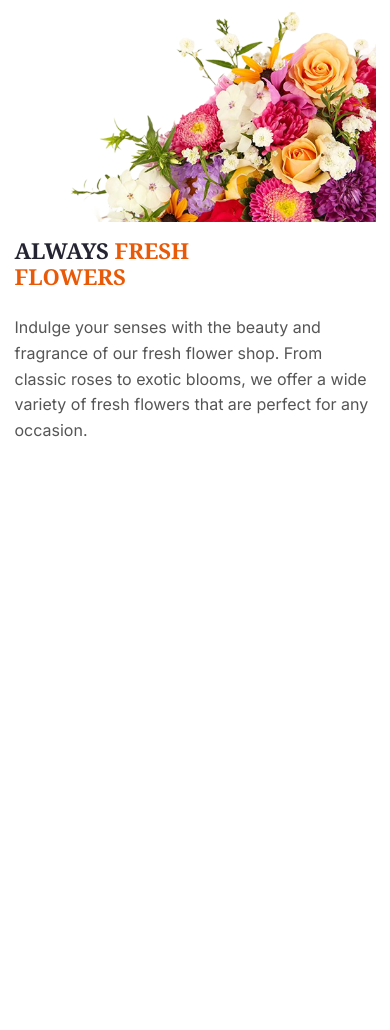
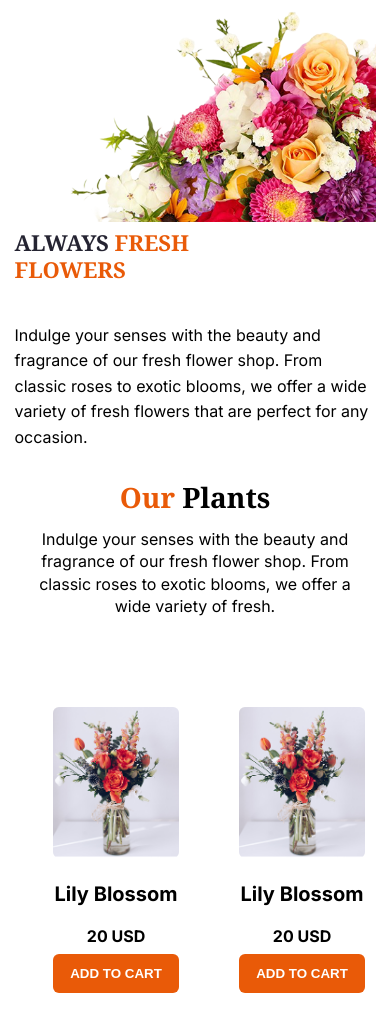
Before and after one commit to sabbir019777/phero-second-assignment, a plain HTML site: page index.html in a window 390 px wide. Shown: the part 49-1079 px from the top of the page. Before the commit the page ends 844 px from the top, so only its background shows below. Drawn offline with Linux system fonts and the light colour scheme.

Commit message:
add responsive plants section with title,subtitle and card

```diff
--- a/index.html
+++ b/index.html
@@ -19,6 +19,8 @@
   rel="stylesheet"
   href="https://cdnjs.cloudflare.com/ajax/libs/font-awesome/6.5.0/css/all.min.css"
 />
+<link href="https://fonts.googleapis.com/css2?family=Inter:wght@400;600;700&display=swap" rel="stylesheet">
+
 
 </head>
 <body>
@@ -46,12 +48,75 @@
     <div class="banner-item">
        <div class="banner-text">
          <h1 class="banner-title">ALWAYS <span class="highlit-text">FRESH <br>FLOWERS</span></h1>
-        <p class="banner-description">Indulge your senses with the beauty and fragrance of our fresh flower shop. From classic roses to exotic blooms, we offer a wide variety of fresh flowers that are perfect for any occasion. </p>
+        <p class="banner-description">Indulge your senses with the beauty and fragrance  of our fresh flower shop. From classic roses to exotic blooms, we offer a wide variety of fresh flowers that are perfect for any occasion. </p>
     </div>
       <div class="banner-img">
          <img src="image/hero-flower.png" alt="" >
         </div>
     </div>
+    <!-- plants style -->
+    <div class="plants">
+  <div class="plants-content">
+    <h1 class="plants-title"><span class="highlit-text">Our</span> Plants</h1>
+    <p class="plants-description">
+      Indulge your senses with the beauty and fragrance of our fresh flower shop.
+      From <br />
+      classic roses to exotic blooms, we offer a wide variety of fresh.
+    </p>
+  </div>
+
+  <div class="container">
+    <div class="flower">
+      <img src="image/flower.png" alt="" />
+      <h3>Lily Blossom</h3>
+      <p>20 USD</p>
+      <button class="btn-primary">ADD TO CART</button>
+    </div>
+    <div class="flower">
+      <img src="image/flower.png" alt="" />
+      <h3>Lily Blossom</h3>
+      <p>20 USD</p>
+      <button class="btn-primary">ADD TO CART</button>
+    </div>
+    <div class="flower">
+      <img src="image/flower.png" alt="" />
+      <h3>Lily Blossom</h3>
+      <p>20 USD</p>
+      <button class="btn-primary">ADD TO CART</button>
+    </div>
+    <div class="flower">
+      <img src="image/flower.png" alt="" />
+      <h3>Lily Blossom</h3>
+      <p>20 USD</p>
+      <button class="btn-primary">ADD TO CART</button>
+    </div>
+    <div class="flower">
+      <img src="image/flower.png" alt="" />
+      <h3>Lily Blossom</h3>
+      <p>20 USD</p>
+      <button class="btn-primary">ADD TO CART</button>
+    </div>
+    <div class="flower">
+      <img src="image/flower.png" alt="" />
+      <h3>Lily Blossom</h3>
+      <p>20 USD</p>
+      <button class="btn-primary">ADD TO CART</button>
+    </div>
+    <div class="flower">
+      <img src="image/flower.png" alt="" />
+      <h3>Lily Blossom</h3>
+      <p>20 USD</p>
+      <button class="btn-primary">ADD TO CART</button>
+    </div>
+    <div class="flower">
+      <img src="image/flower.png" alt="" />
+      <h3>Lily Blossom</h3>
+      <p>20 USD</p>
+      <button class="btn-primary">ADD TO CART</button>
+    </div>
+  </div>
+</div>
+
     </header>
     <main>
 
--- a/styles/style.css
+++ b/styles/style.css
@@ -88,9 +88,10 @@
   font-family: 'Inter', sans-serif;
   font-weight: 400;
   font-size: 16px;
-  color: #555555;
+  color:#000000;
   line-height: 1.6;
   margin-bottom: 0;
+ font-family: 'Inter', sans-serif;
 }
 
 .banner-img img {
@@ -109,6 +110,88 @@
 .highlit-text{
      color: #E95A08;;
 }
+/* plants style */
+.plants {
+  width: 1140px;
+  height: 1186px;
+  margin: 0 auto;
+  text-align: center;
+  padding: 40px 20px;
+  box-sizing: border-box;
+}
+
+.plants-title {
+  font-family: 'Noto Serif', serif;
+  font-size: 48px;
+  font-weight: bold;
+  margin-bottom: 20px;
+}
+
+.highlit-text {
+  color: #E95A08;
+}
+
+.plants-description {
+  font-family: 'Inter', sans-serif;
+  font-size: 18px;
+  color:#000000;
+  font-weight: 400;
+}
+
+/* Flower container */
+.container {
+  display: grid;
+  grid-template-columns: repeat(4, 1fr);
+  gap: 20px;
+  padding: 10px 5px;
+  width: 1140px;
+  height: 1000px;
+  margin: 0 auto;
+  box-sizing: border-box;
+}
+
+.flower {
+  background-color: #FFFFFF;
+  padding: 20px;
+  border-radius: 8px;
+  text-align: center;
+  color: #000000;
+  font-family: 'Inter', sans-serif;
+}
+
+/* Flower image */
+.flower img {
+  width: 100%;
+  height: auto;
+  border-radius: 6px;
+  margin-bottom: 10px;
+
+}
+
+/* Flower name */
+.flower h3 {
+  font-size: 20px;
+  font-weight: bold;
+  margin-top: 10px;
+}
+
+.flower p {
+  font-size: 16px;
+  font-weight: bold;
+  margin: 8px 0;
+}
+
+.btn-primary {
+  width: 100%;
+  padding: 12px;
+  background-color: #E95A08;
+  color: #FFFFFF;
+  border: none;
+  border-radius: 6px;
+  font-weight: 600;
+  cursor: pointer;
+}
+
 
 /* responsive media */
 @media screen and (max-width:400px){
@@ -127,7 +210,7 @@
 }
     .cart{width: 113px;
     height: 24px; gap: auto; padding: 0;}
-
+/* banner section */
   .banner-item {
     flex-direction: column-reverse;
     width: 100%;
@@ -155,10 +238,33 @@
   .banner-title {
     font-size: 22px;
     text-align:left;
-    margin: 0;
+    margin-top: 28px;
   }
   .banner-title,
   .banner-img img {
     margin-top: 0;
+
   }
+  /* plants side  */
+   .container {width: 362px;
+    height: 320px;
+    grid-template-columns:repeat(2,1fr)
 }
+  .plants-title { max-width: 393px;
+    width: 100%;
+    height: auto;
+    margin: 0 auto 12px;
+    font-size: 28px;
+  }
+
+  .plants-description {max-width: 393px;
+    width: 100%;
+    height: 117px;
+    margin: 0 auto 32px;
+    font-size: 16px;
+    line-height: 1.4;
+  }
+  .plants {
+    width: 100%;
+    padding: 20px;}
+}
```
Also changed, not shown: image/flower.png (renamed from image/sample-flower-image.png).
